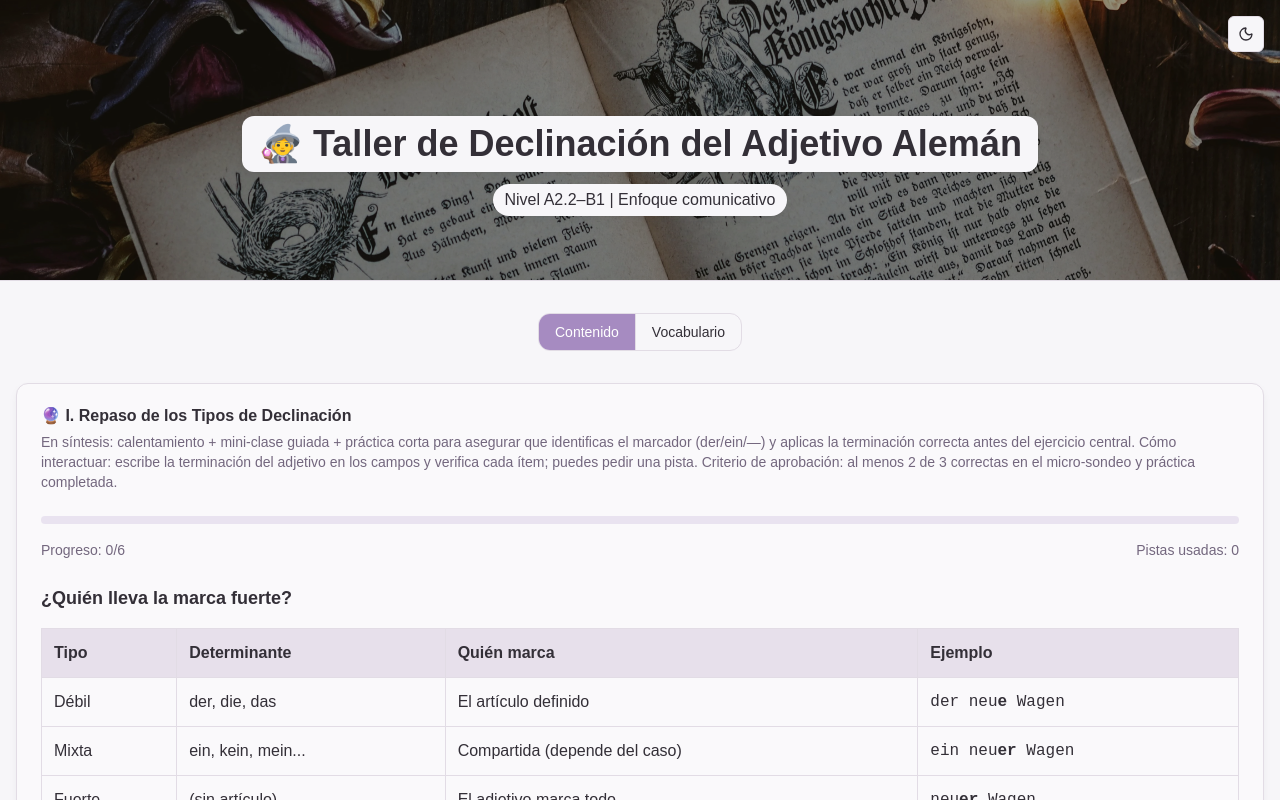
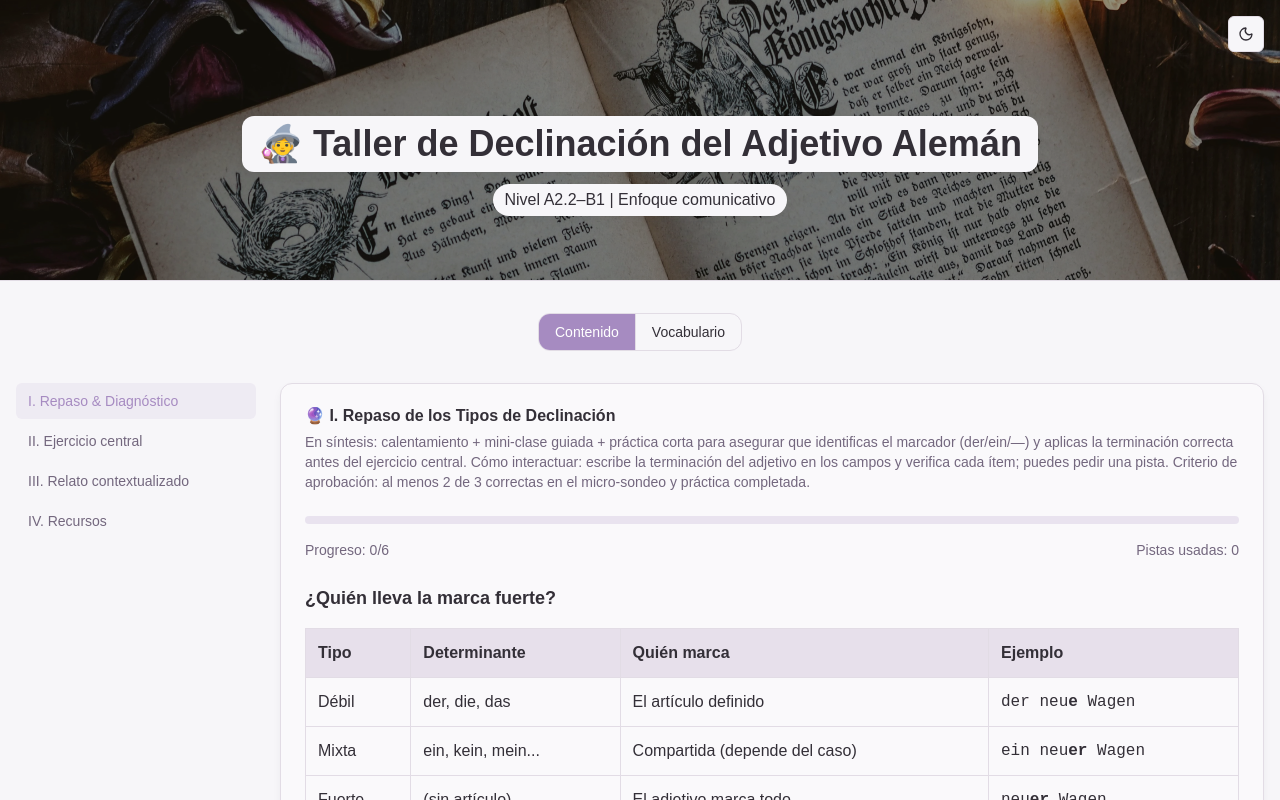
Before and after one commit to andrescasa-dev/german-LM, a Next.js app: page / in a window 1280 px wide. Shown: the top 800 px of the page. Built offline with nearby package versions, Linux system fonts and the light colour scheme.

Commit message:
update: hamburguer menu for mobile

```diff
--- a/src/app/page.tsx
+++ b/src/app/page.tsx
@@ -17,7 +17,9 @@ export default function Home() {
             <div className="absolute inset-0 bg-black/40" />
           </div>
           <div className="relative z-10 container mx-auto px-4 pt-4 flex justify-end">
-            <ThemeToggle />
+            <div className="hidden md:block">
+              <ThemeToggle />
+            </div>
           </div>
           <div className="relative z-10 container mx-auto px-4 py-12 md:py-16 text-center">
             <h1 className="text-3xl md:text-4xl font-bold">
@@ -59,6 +61,12 @@ export default function Home() {
                 <Vocabulary />
               </section>
             }
+            contentSections={[
+              { id: "repaso", label: "I. Repaso & Diagnóstico" },
+              { id: "ejercicio-central", label: "II. Ejercicio central" },
+              { id: "relato", label: "III. Relato contextualizado" },
+              { id: "recursos", label: "IV. Recursos" },
+            ]}
           />
         </main>
 
--- /dev/null
+++ b/src/components/LeftSectionNav.tsx
@@ -0,0 +1,107 @@
+"use client";
+
+import { useEffect, useMemo, useState } from "react";
+
+type SectionItem = {
+  id: string;
+  label: string;
+};
+
+export default function LeftSectionNav({
+  sections,
+  offset = 96,
+}: {
+  sections: SectionItem[];
+  offset?: number;
+}) {
+  const [activeId, setActiveId] = useState<string | null>(null);
+
+  const targets = useMemo(() => sections.map((s) => `#${s.id}`), [sections]);
+
+  useEffect(() => {
+    if (typeof window === "undefined") return;
+
+    const observer = new IntersectionObserver(
+      (entries) => {
+        // Pick the entry closest to the top (positive intersection ratio preferred)
+        const visible = entries
+          .filter((e) => e.isIntersecting)
+          .sort((a, b) =>
+            a.boundingClientRect.top > b.boundingClientRect.top ? 1 : -1
+          );
+
+        if (visible.length > 0) {
+          const id = visible[0].target.getAttribute("id");
+          if (id) setActiveId(id);
+          return;
+        }
+
+        // Fallback: find the last section above the viewport
+        const tops = entries
+          .map((e) => ({
+            id: e.target.getAttribute("id"),
+            top: e.boundingClientRect.top,
+          }))
+          .filter((t) => typeof t.id === "string") as {
+          id: string;
+          top: number;
+        }[];
+        const above = tops.filter((t) => t.top < offset + 8);
+        if (above.length > 0) {
+          const closest = above.sort((a, b) => (a.top > b.top ? 1 : -1))[
+            above.length - 1
+          ];
+          setActiveId(closest.id);
+        }
+      },
+      {
+        // Root margin to account for sticky header
+        rootMargin: `-${offset}px 0px -60% 0px`,
+        threshold: [0, 0.2, 0.5, 1],
+      }
+    );
+
+    const elements = targets
+      .map((sel) => document.querySelector(sel))
+      .filter((el): el is Element => !!el);
+
+    elements.forEach((el) => observer.observe(el));
+
+    return () => {
+      observer.disconnect();
+    };
+  }, [targets, offset]);
+
+  const handleClick = (id: string) => (e: React.MouseEvent) => {
+    e.preventDefault();
+    const el = document.getElementById(id);
+    if (!el) return;
+    const y = el.getBoundingClientRect().top + window.scrollY - offset;
+    window.scrollTo({ top: y, behavior: "smooth" });
+  };
+
+  return (
+    <nav aria-label="Secciones del contenido" className="text-sm">
+      <ul className="space-y-1">
+        {sections.map((s) => {
+          const isActive = activeId === s.id;
+          return (
+            <li key={s.id}>
+              <a
+                href={`#${s.id}`}
+                onClick={handleClick(s.id)}
+                className={`block rounded-md px-3 py-2 transition-colors ${
+                  isActive
+                    ? "bg-primary/10 text-primary font-medium"
+                    : "hover:bg-muted text-muted-foreground"
+                }`}
+              >
+                {s.label}
+              </a>
+            </li>
+          );
+        })}
+      </ul>
+    </nav>
+  );
+}
--- a/src/components/TopTabs.tsx
+++ b/src/components/TopTabs.tsx
@@ -1,17 +1,25 @@
 "use client";
 
-import { useState } from "react";
+import { useCallback, useState } from "react";
+import LeftSectionNav from "@/components/LeftSectionNav";
+import ThemeToggle from "@/components/ThemeToggle";
+import { Button } from "@/components/ui/button";
+import { Menu } from "lucide-react";
 
 export default function TopTabs({
   content,
   vocabulary,
+  contentSections,
 }: {
   content: React.ReactNode;
   vocabulary: React.ReactNode;
+  contentSections?: { id: string; label: string }[];
 }) {
   const [activeTab, setActiveTab] = useState<"contenido" | "vocabulario">(
     "contenido"
   );
+  const [mobileOpen, setMobileOpen] = useState(false);
+  const closeMobile = useCallback(() => setMobileOpen(false), []);
 
   return (
     <div className="space-y-8">
@@ -42,7 +50,66 @@ export default function TopTabs({
         </div>
       </div>
 
-      {activeTab === "contenido" ? content : vocabulary}
+      {activeTab === "contenido" ? (
+        <>
+          <div className="md:hidden">
+            <Button
+              variant="outline"
+              size="icon"
+              aria-label="Abrir menú de secciones"
+              className="fixed left-4 top-4 z-50"
+              onClick={() => setMobileOpen(true)}
+            >
+              <Menu />
+            </Button>
+          </div>
+
+          {mobileOpen ? (
+            <div aria-hidden={false} className="md:hidden">
+              <div
+                className="fixed inset-0 z-50 bg-black/50"
+                onClick={closeMobile}
+              />
+              <div
+                role="dialog"
+                aria-modal="true"
+                className="fixed left-0 top-0 z-50 h-full w-[80%] max-w-xs bg-background border-r shadow-xl flex flex-col"
+              >
+                <div className="p-4 border-b flex items-center justify-between">
+                  <span className="text-sm font-medium">Navegación</span>
+                  <ThemeToggle />
+                </div>
+                <div
+                  className="p-2 overflow-y-auto"
+                  onClick={(e) => {
+                    const target = e.target as HTMLElement;
+                    if (target.closest("a")) {
+                      closeMobile();
+                    }
+                  }}
+                >
+                  {contentSections && contentSections.length > 0 ? (
+                    <LeftSectionNav sections={contentSections} />
+                  ) : null}
+                </div>
+              </div>
+            </div>
+          ) : null}
+
+          <div className="grid grid-cols-1 md:grid-cols-[240px_1fr] gap-6">
+            <aside className="hidden md:block">
+              {contentSections && contentSections.length > 0 ? (
+                <div className="sticky top-24">
+                  <LeftSectionNav sections={contentSections} />
+                </div>
+              ) : null}
+            </aside>
+            <div>{content}</div>
+          </div>
+        </>
+      ) : (
+        vocabulary
+      )}
     </div>
   );
 }
--- a/src/hooks/useSectionState.ts
+++ b/src/hooks/useSectionState.ts
@@ -10,24 +10,7 @@ export function useSectionState(sectionId: string, totalQuestions: number) {
   const storageKey = `german-lm-section-${sectionId}`;
 
   // Estado de la sección
-  const [progress, setProgress] = useState<SectionProgress>(() => {
-    // Intentar cargar desde sessionStorage
-    if (typeof window !== "undefined") {
-      const stored = sessionStorage.getItem(storageKey);
-      if (stored) {
-        try {
-          const parsed = JSON.parse(stored);
-          return {
-            ...parsed,
-            lastUpdated: new Date(parsed.lastUpdated),
-          };
-        } catch {
-          // Si falla el parsing, usar valores por defecto
-        }
-      }
-    }
-
-    return {
+  const [progress, setProgress] = useState<SectionProgress>(() => ({
     sectionId,
     attempts: 0,
     correctAnswers: 0,
@@ -35,9 +18,9 @@ export function useSectionState(sectionId: string, totalQuestions: number) {
     hintsUsed: 0,
     completed: false,
     score: 0,
-      lastUpdated: new Date(),
-    };
-  });
+    // Determinístico entre SSR y CSR para evitar mismatch
+    lastUpdated: new Date(0),
+  }));
 
   const [answers, setAnswers] = useState<UserAnswer[]>([]);
   const [showFeedback, setShowFeedback] = useState(false);
@@ -49,6 +32,23 @@ export function useSectionState(sectionId: string, totalQuestions: number) {
       sessionStorage.setItem(storageKey, JSON.stringify(progress));
     }
   }, [progress, storageKey]);
+
+  // Cargar desde sessionStorage tras montar (evita mismatch de hidratación)
+  useEffect(() => {
+    if (typeof window === "undefined") return;
+    const stored = sessionStorage.getItem(storageKey);
+    if (!stored) return;
+    try {
+      const parsed = JSON.parse(stored);
+      setProgress({
+        ...parsed,
+        lastUpdated: new Date(parsed.lastUpdated ?? 0),
+      });
+    } catch {
+      // Ignorar errores y mantener valores por defecto
+    }
+    // eslint-disable-next-line react-hooks/exhaustive-deps
+  }, []);
 
   // Registrar una respuesta
   const recordAnswer = useCallback(
```
Lines whose indentation alone changed are shown as unchanged.
